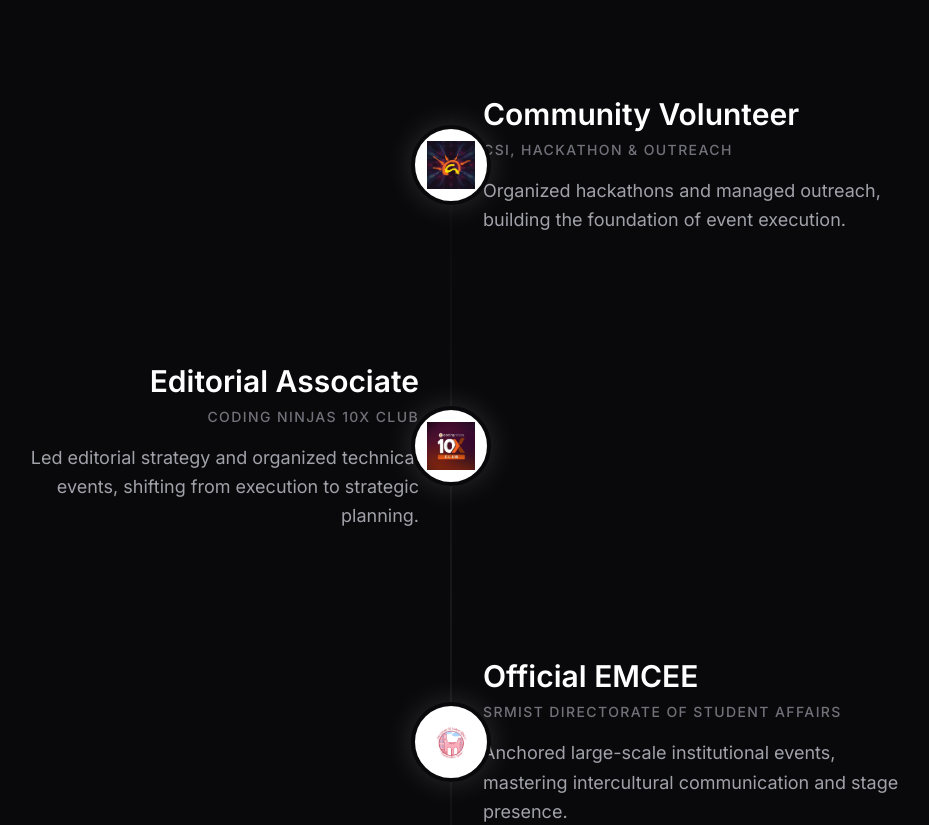
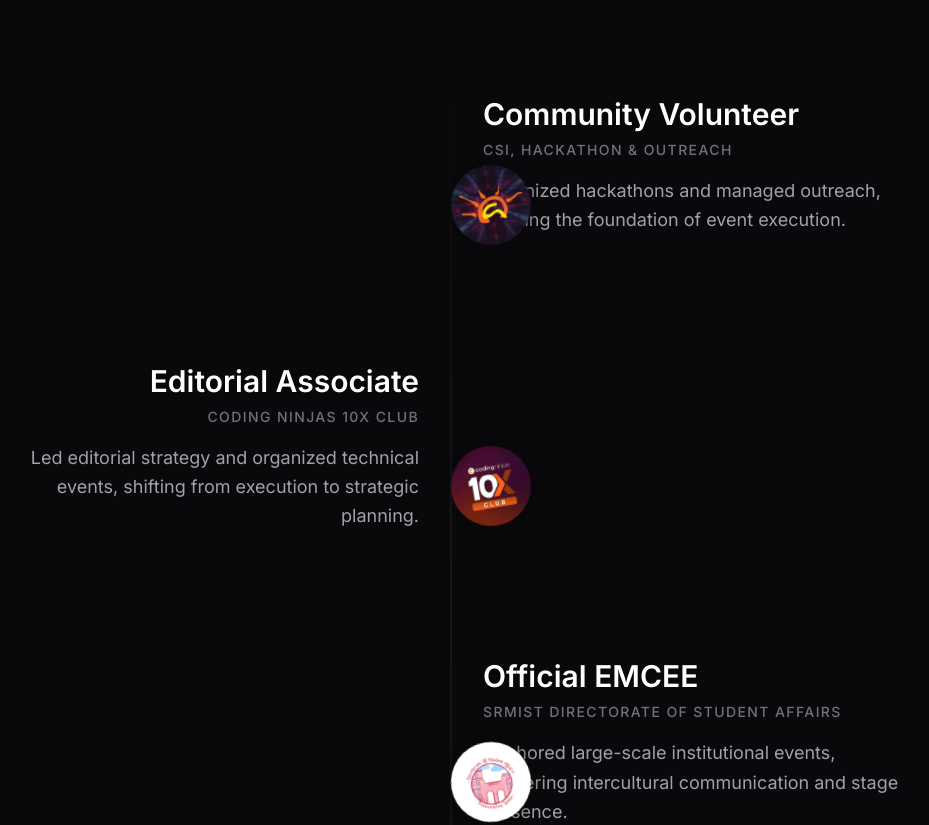
Before and after one commit to lak-is-law/scrollytelling-portfolio, a Next.js app: page / in a window 1280 px wide. Shown: the part 7147-7972 px from the top of the page, without its empty margins (189-1118 px from the left). Built offline with nearby package versions, Linux system fonts and the light colour scheme.

Commit message:
feat: animate logos with scroll vibration and restore original backgrounds

```diff
--- a/src/components/Leadership.tsx
+++ b/src/components/Leadership.tsx
@@ -1,6 +1,7 @@
 "use client";
 
-import { motion } from "framer-motion";
+import { useRef } from "react";
+import { motion, useScroll, useTransform } from "framer-motion";
 import Image from "next/image";
 
 const milestones = [
@@ -31,8 +32,17 @@ const milestones = [
 ];
 
 export default function Leadership() {
+  const containerRef = useRef<HTMLElement>(null);
+  const { scrollYProgress } = useScroll({
+    target: containerRef,
+    offset: ["start end", "end start"],
+  });
+
+  // Oscillates rapidly between -10 and 10 degrees as we scroll
+  const rotate = useTransform(scrollYProgress, (v) => Math.sin(v * 200) * 10);
+
   return (
-    <section className="relative bg-[#09090b] py-40 px-6 md:px-24 overflow-hidden border-t border-zinc-900/50">
+    <section ref={containerRef} className="relative bg-[#09090b] py-40 px-6 md:px-24 overflow-hidden border-t border-zinc-900/50">
       <div className="mx-auto max-w-4xl w-full">
         <div className="mb-24 text-center">
           <h2 className="text-4xl md:text-6xl font-medium tracking-tight text-white mb-6">
@@ -59,9 +69,8 @@ export default function Leadership() {
               >
                 {/* Logo Node */}
                 <motion.div
-                  whileHover={{ scale: 1.15, rotate: index % 2 === 0 ? 5 : -5 }}
-                  transition={{ type: "spring", stiffness: 300, damping: 15 }}
-                  className="absolute left-[28px] md:left-1/2 top-0 md:top-1/2 w-14 h-14 md:w-20 md:h-20 rounded-full bg-white border-4 border-[#09090b] shadow-[0_0_30px_rgba(255,255,255,0.15)] -translate-x-1/2 md:-translate-y-1/2 z-10 overflow-hidden flex items-center justify-center p-2 md:p-3 cursor-pointer"
+                  style={{ rotate }}
+                  className="absolute left-[28px] md:left-1/2 top-0 md:top-1/2 w-14 h-14 md:w-20 md:h-20 rounded-full bg-transparent shadow-[0_0_20px_rgba(0,0,0,0.5)] -translate-x-1/2 md:-translate-y-1/2 z-10 overflow-hidden flex items-center justify-center cursor-default"
                 >
                   <div className="relative w-full h-full">
                     <Image
@@ -69,7 +78,7 @@ export default function Leadership() {
                       alt={item.org}
                       fill
                       sizes="(max-width: 768px) 56px, 80px"
-                      className="object-contain"
+                      className="object-cover"
                     />
                   </div>
                 </motion.div>
```
